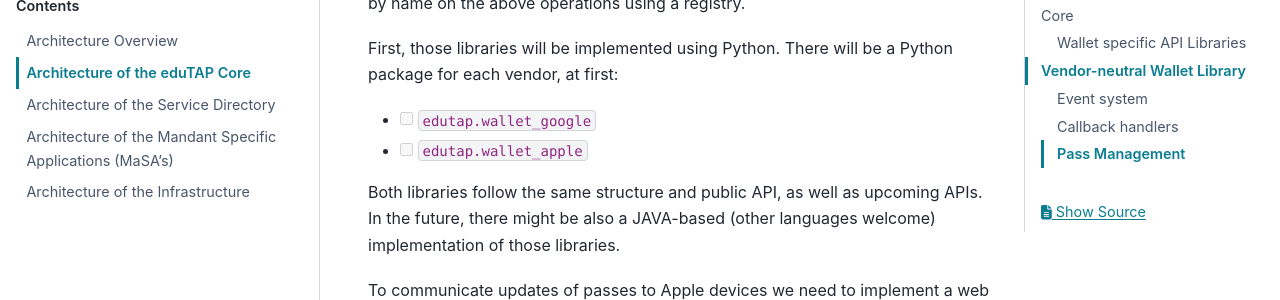
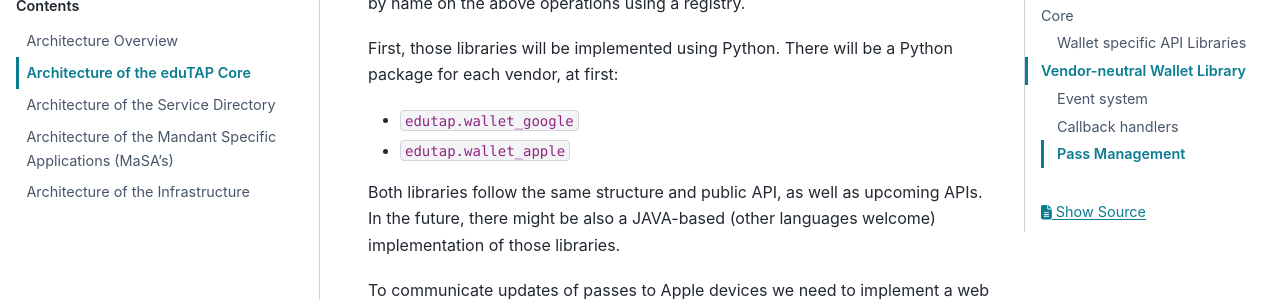
Before and after one commit to edutap-eu/documentation, a Sphinx documentation site: the page built from source/architecture/core.md, in a window 1280 px wide and 900 px high, scrolled down 1925 px. Shown: the part 150-450 px from the top of the window. Built offline with Sphinx 7.4.7 and the PyData theme 0.15.4, drawn with Linux system fonts in a browser that asks for light colours.

Commit message:
cool, it works

```diff
--- a/source/architecture/core.md
+++ b/source/architecture/core.md
@@ -58,8 +58,8 @@ The models can be referenced by name on the above operations using a registry.
 First, those libraries will be implemented using Python.
 There will be a Python package for each vendor, at first:
 
-- [ ] `edutap.wallet_google`
-- [ ] `edutap.wallet_apple`
+- `edutap.wallet_google`
+- `edutap.wallet_apple`
 
 Both libraries follow the same structure and public API, as well as upcoming APIs.
 In the future, there might be also a JAVA-based (other languages welcome) implementation of those libraries.
```
